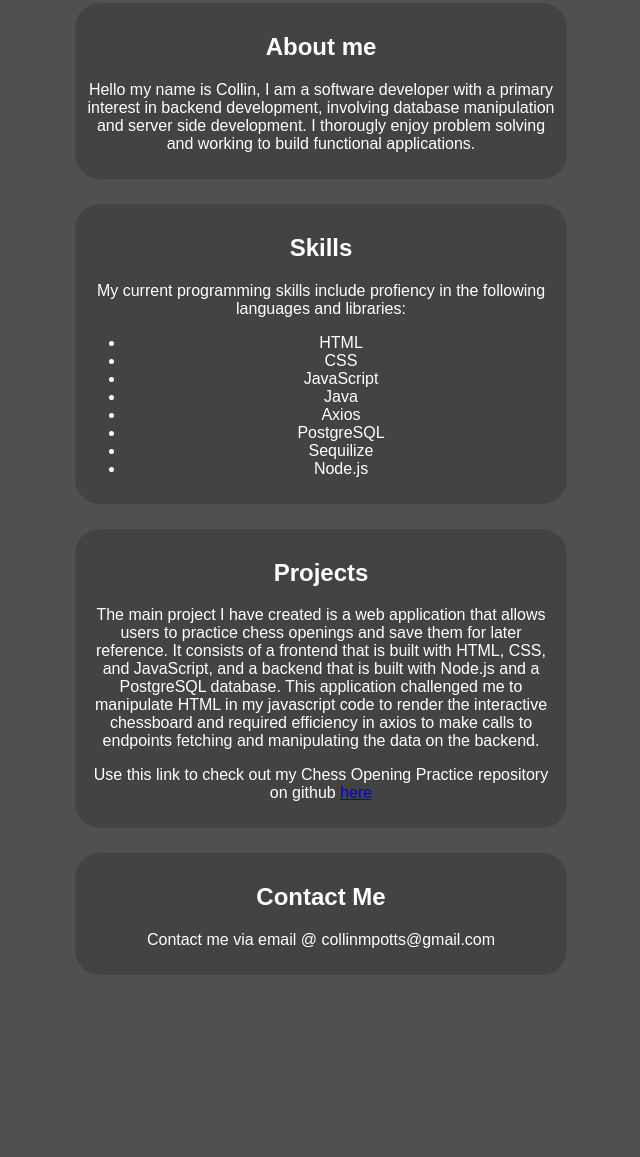
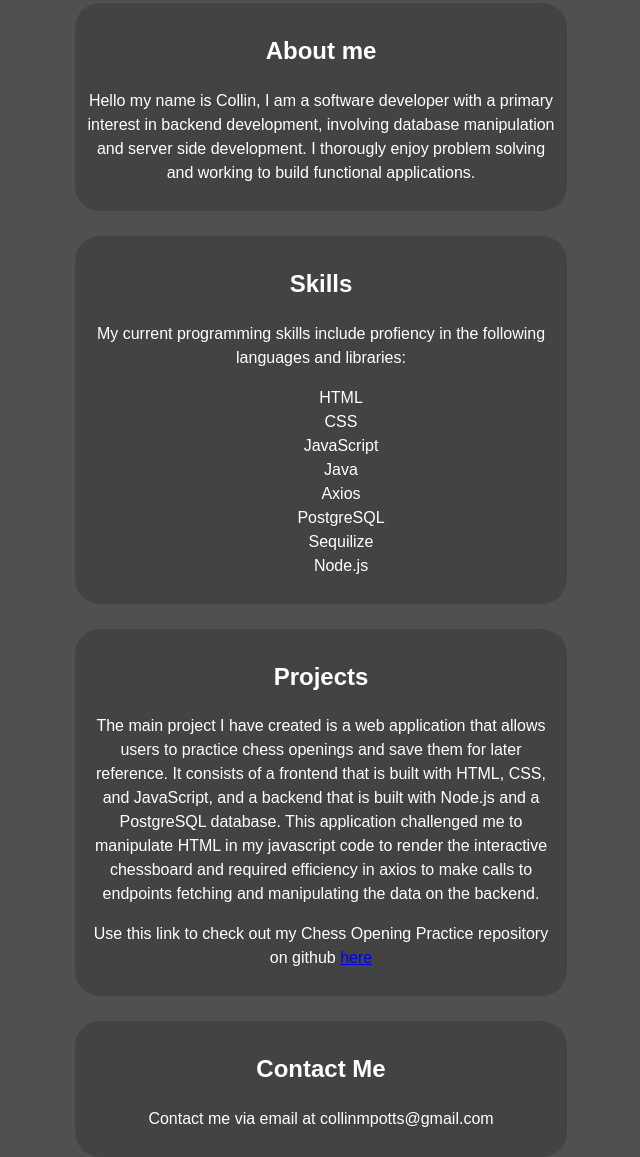
Before and after one commit to collinpotts/collinpotts.github.io, a plain HTML site: page index.html in a window 1280 px wide. Shown: the part 22-1179 px from the top of the page, without its empty margins (319-959 px from the left). Before the commit the page ends 997 px from the top, so only its background shows below. Drawn offline with Linux system fonts and the light colour scheme.

Commit message:
cleaned up css

```diff
--- a/index.html
+++ b/index.html
@@ -17,7 +17,7 @@
             <div class="light-black-box">
                 <h2>Skills</h2>
                 <p>My current programming skills include profiency in the following languages and libraries:</p>
-                <ul>
+                <ul id = "skills-list">
                     <li>HTML</li>
                     <li>CSS</li>
                     <li>JavaScript</li>
@@ -44,7 +44,7 @@
             </div>
             <div class="light-black-box">
                 <h2>Contact Me</h2>
-                <p>Contact me via email @ collinmpotts@gmail.com</p>
+                <p>Contact me via email at collinmpotts@gmail.com</p>
             </div>
         </main>
 
--- a/styles.css
+++ b/styles.css
@@ -16,4 +16,9 @@ body {
     padding: 10px;
     margin: auto;
     margin-top: 25px;
+    line-height: 1.5;
 }
+
+#skills-list {
+    list-style: none;
+}
```
